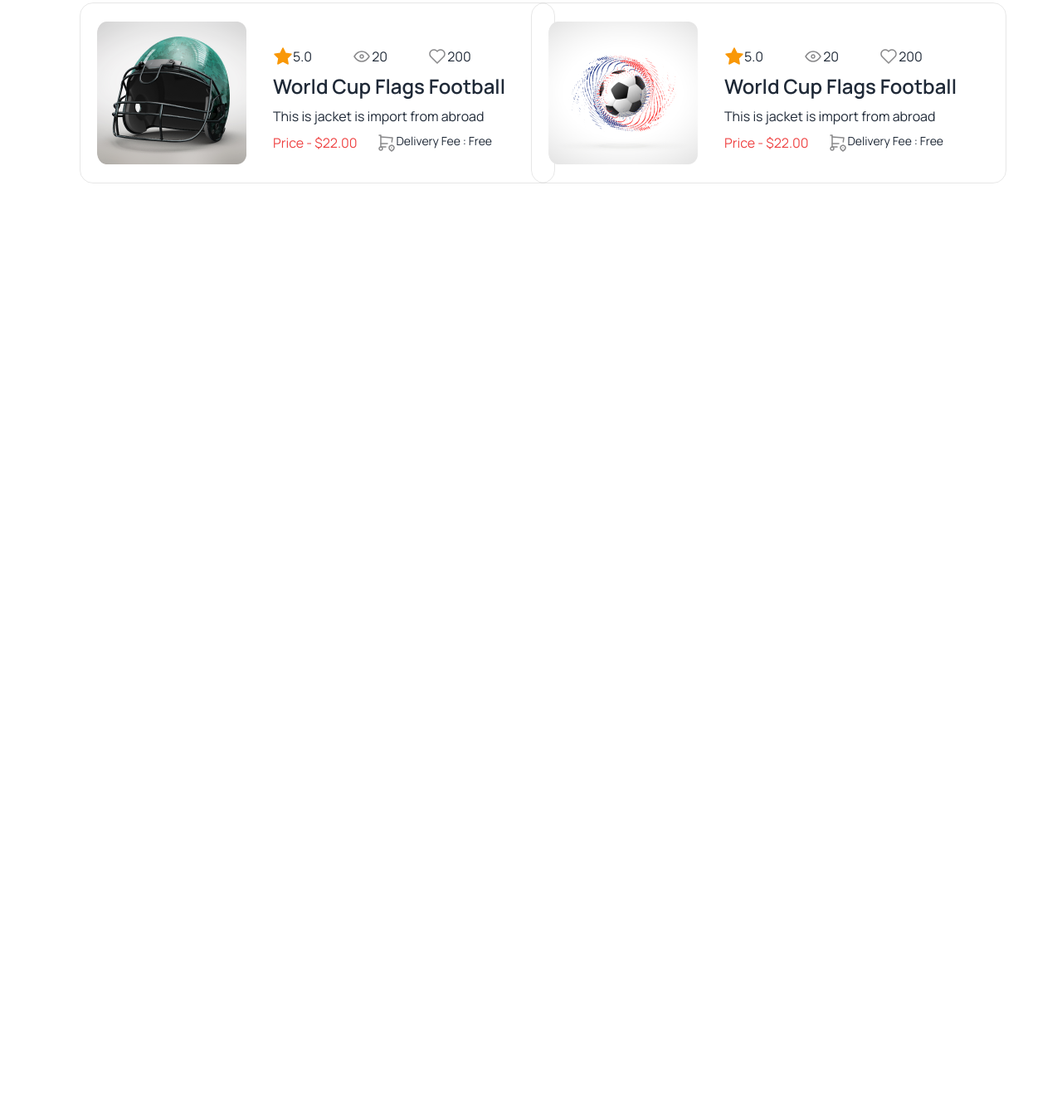
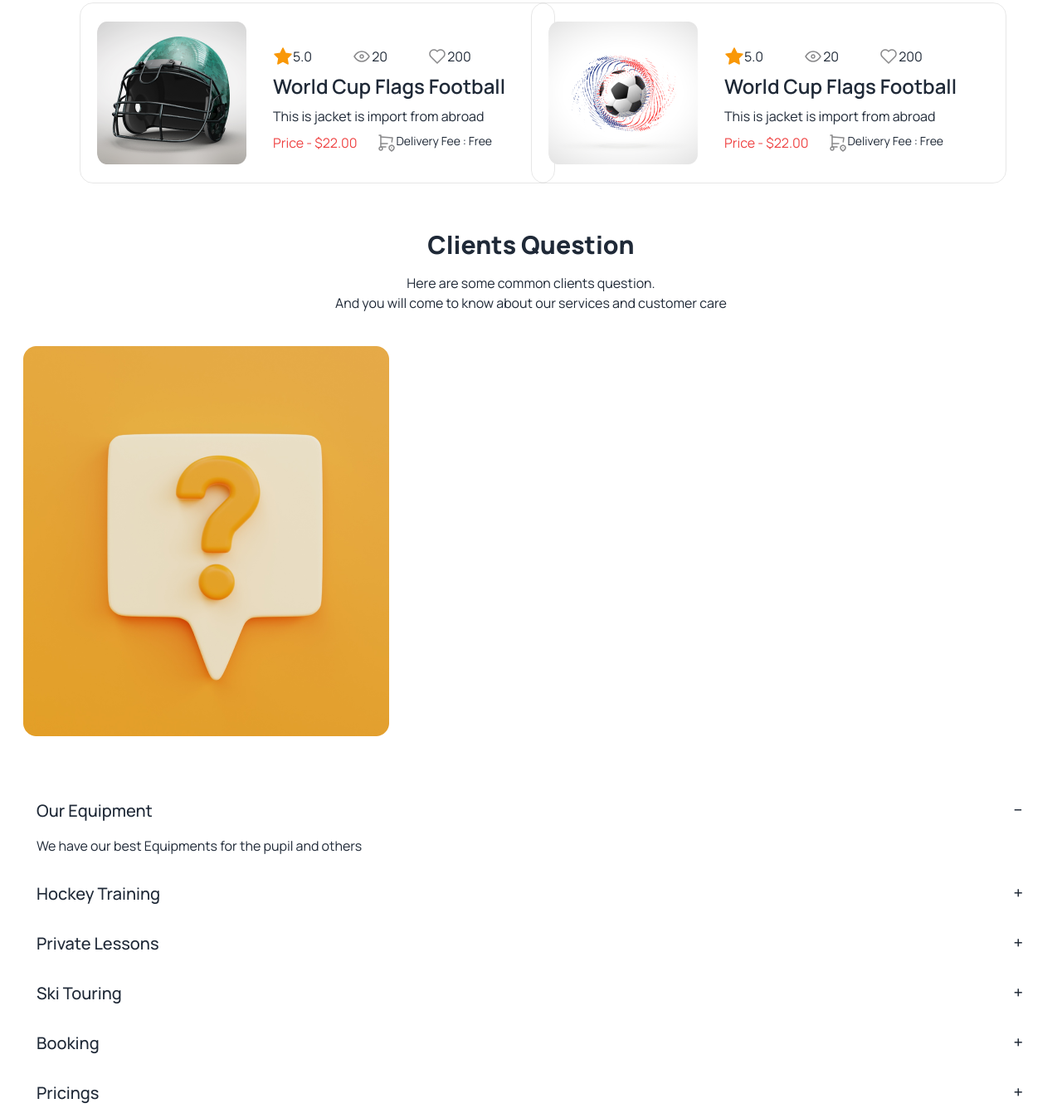
Before and after one commit to monir806/assignment-3-programing-hero, a plain HTML site: page index.html in a window 1280 px wide. Shown: the part 2880-4227 px from the top of the page at 83% size. Before the commit the page ends 3101 px from the top, so only its background shows below. Drawn offline with nearby package versions, Linux system fonts and the light colour scheme.

Commit message:
question part

```diff
--- a/index.html
+++ b/index.html
@@ -548,6 +548,76 @@
             </div>
 
         </section>
+        <!-- question-section ------------------------------------------------------------- -->
+        <br>
+        <div class="mt-8 text-center">
+            <h2 class="text-3xl font-extrabold">
+                Clients Question
+            </h2>
+            <p class="text-base mt-4"> Here are some common clients question.<br> And you will come to know about our services and customer care</p>
+        </div>
+        <section class=" mx-7 flex-col lg:flex mx-32 mt-10 gap-10 ">
+            <div>
+                <img src="11.png" alt="">
+            </div>
+            <div class="pt-5">
+                <div class="collapse collapse-plus ">
+                    <input type="radio" name="my-accordion-3" checked="checked" />
+                    <div class="collapse-title text-xl font-medium">
+                        Our Equipment
+                    </div>
+                    <div class="collapse-content">
+                        <p>We have our best Equipments for the pupil and others </p>
+                    </div>
+                </div>
+                <div class="collapse collapse-plus ">
+                    <input type="radio" name="my-accordion-3" />
+                    <div class="collapse-title text-xl font-medium">
+                        Hockey Training
+                    </div>
+                    <div class="collapse-content">
+                        <p>We have our best trained coach to teach the pupil properly</p>
+                    </div>
+                </div>
+                <div class="collapse collapse-plus ">
+                    <input type="radio" name="my-accordion-3" />
+                    <div class="collapse-title text-xl font-medium">
+                        Private Lessons
+                    </div>
+                    <div class="collapse-content">
+                        <p>Some pupil are not a quick learner. So we have our Private tutor to teach them timely</p>
+                    </div>
+                </div>
+                <div class="collapse collapse-plus ">
+                    <input type="radio" name="my-accordion-3" />
+                    <div class="collapse-title text-xl font-medium">
+                        Ski Touring
+                    </div>
+                    <div class="collapse-content">
+                        <p>ski is a skil which is requirement for hockey game</p>
+                    </div>
+                </div>
+                <div class="collapse collapse-plus ">
+                    <input type="radio" name="my-accordion-3" />
+                    <div class="collapse-title text-xl font-medium">
+                        Booking
+                    </div>
+                    <div class="collapse-content">
+                        <p>We have our booking slot for new students for maintain peace</p>
+                    </div>
+                </div>
+                <div class="collapse collapse-plus ">
+                    <input type="radio" name="my-accordion-3" />
+                    <div class="collapse-title text-xl font-medium">
+                        Pricings
+                    </div>
+                    <div class="collapse-content">
+                        <p>We have our booking slot for new students for maintain peace</p>
+                    </div>
+                </div>
+            </div>
+        </section>
+
 
 
 
```
